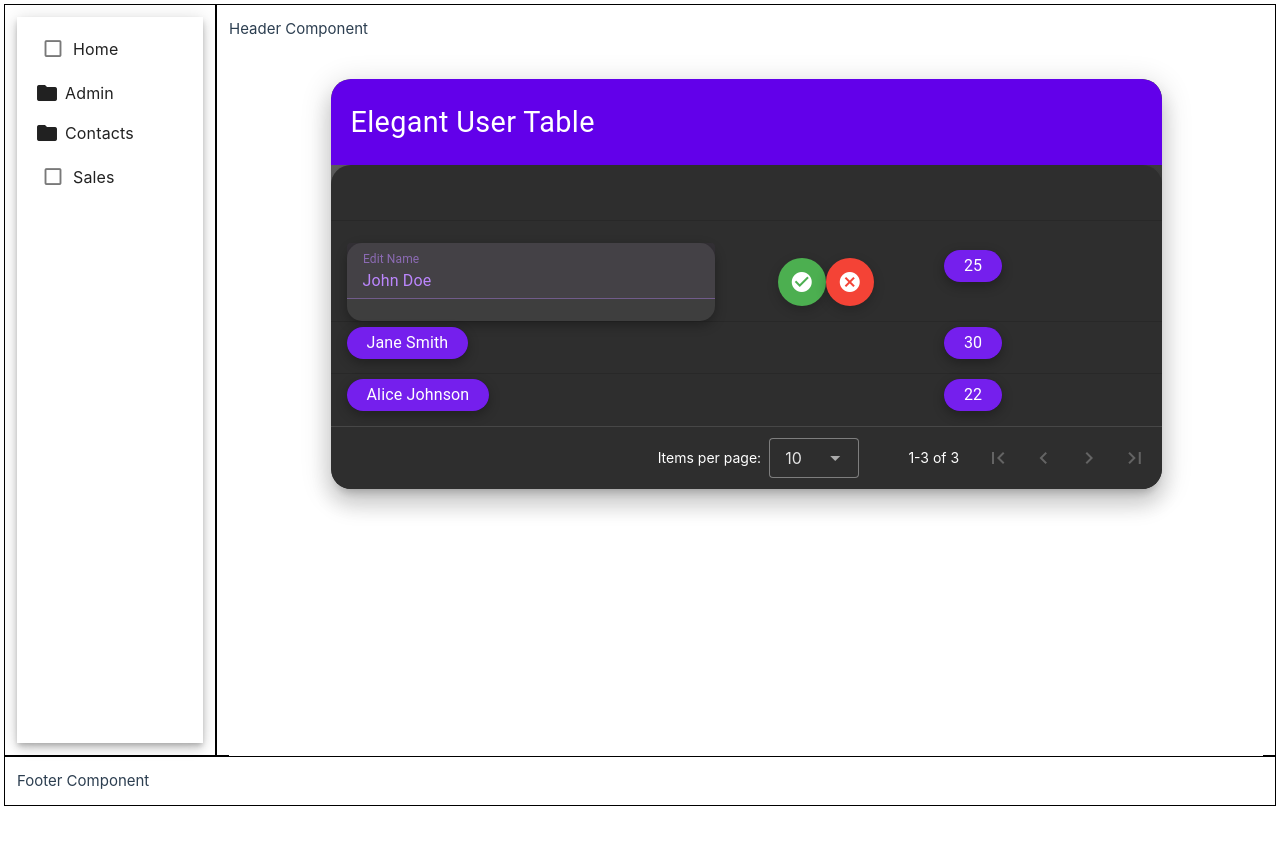
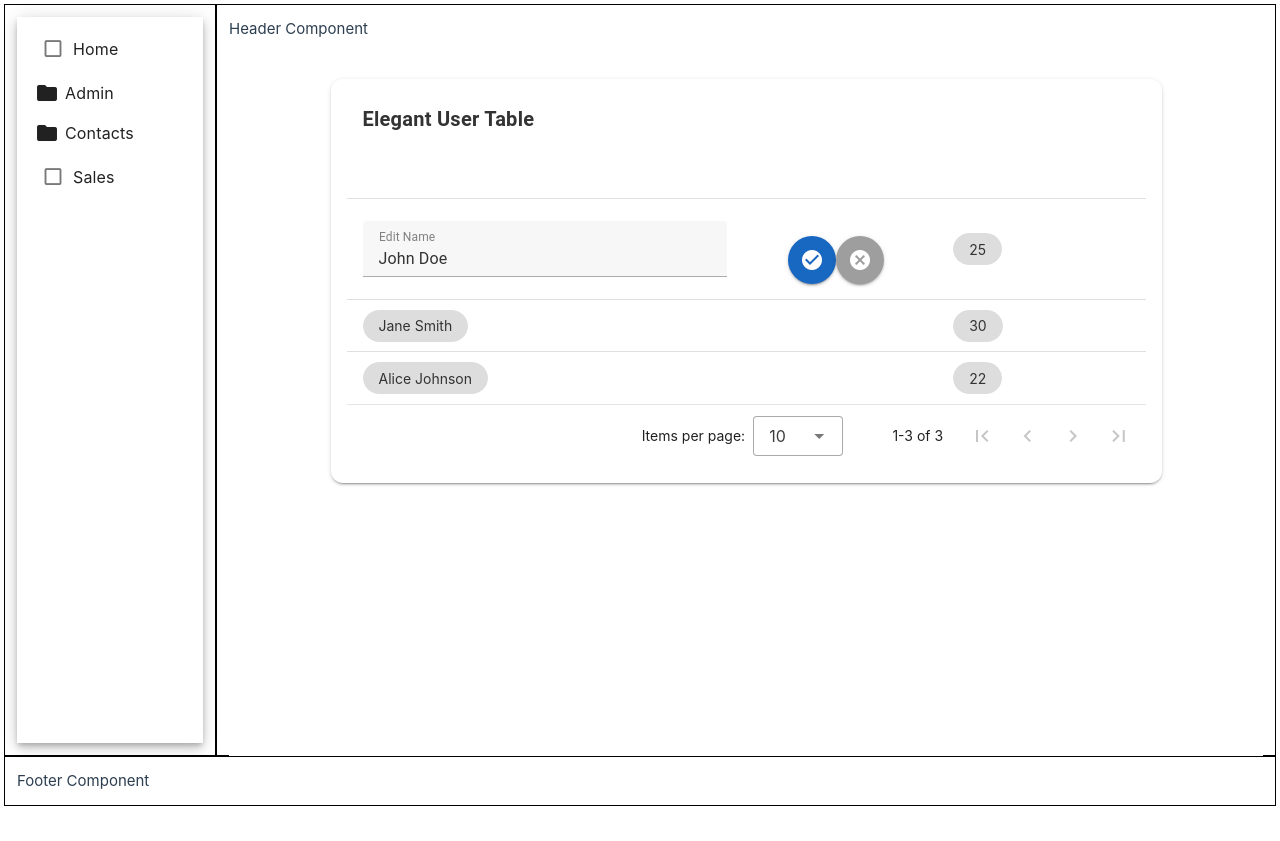
Before and after one commit to zenforall/CRMWithVue, a Vue app: page /customers in a window 1280 px wide. Both pictures are taken after a click on the element "John Doe". Built offline with nearby package versions, Linux system fonts and the light colour scheme.

Commit message:
Design con Chatgpt

```diff
--- a/src/views/CustomersView.vue
+++ b/src/views/CustomersView.vue
@@ -3,24 +3,24 @@
     <v-container>
       <v-row justify="center">
         <v-col cols="12" md="10">
-          <v-card class="elevation-15" style="background: linear-gradient(135deg, #5e5e5e, #2e2e2e); border-radius: 20px;">
-            <v-card-title class="white--text">
-              <span class="headline" style="font-family: 'Roboto', sans-serif;">Elegant User Table</span>
+          <v-card class="elevation-2" style="border-radius: 12px;">
+            <v-card-title class="text-h6" style="font-weight: 600; color: #333;">
+              Elegant User Table
             </v-card-title>
             <v-data-table
               :headers="headers"
               :items="items"
               item-value="id"
-              class="elevation-1"
+              class="elevation-0"
             >
               <!-- Name Column with Editing -->
               <template v-slot:item.name="{ item }">
                 <div v-if="!editingCell || editingCell.rowId !== item.id || editingCell.field !== 'name'">
                   <v-chip
                     label
-                    class="cursor-pointer text-subtitle-1 white--text"
+                    class="cursor-pointer"
                     @click="enableEditing(item.id, 'name', item.name)"
-                    style="background-color: #6200ea; border-radius: 25px; padding: 10px 20px; margin-bottom: 10px; box-shadow: 0px 4px 12px rgba(0, 0, 0, 0.3); transition: 0.3s;"
+                    style="background-color: #f5f5f5; color: #333; border-radius: 25px; padding: 8px 16px; transition: background-color 0.2s ease;"
                   >
                     {{ item.name }}
                   </v-chip>
@@ -34,17 +34,16 @@
                       outlined
                       label="Edit Name"
                       class="text-h6"
-                      :error-messages="nameError"
-                      style="background-color: #3e3e3e; border-radius: 15px; transition: 0.3s;"
+                      style="background-color: #fff; border-radius: 8px;"
                       @focus="focusField = 'name'"
                       @blur="focusField = null"
                     />
                   </v-col>
                   <v-col cols="4" class="d-flex justify-center align-center">
-                    <v-btn icon color="green" @click="confirmEditing(item)" :style="btnStyle('confirm')">
+                    <v-btn icon color="primary" @click="confirmEditing(item)">
                       <v-icon>mdi-check-circle</v-icon>
                     </v-btn>
-                    <v-btn icon color="red" @click="cancelEditing" :style="btnStyle('cancel')">
+                    <v-btn icon color="grey" @click="cancelEditing">
                       <v-icon>mdi-close-circle</v-icon>
                     </v-btn>
                   </v-col>
@@ -56,9 +55,9 @@
                 <div v-if="!editingCell || editingCell.rowId !== item.id || editingCell.field !== 'age'">
                   <v-chip
                     label
-                    class="cursor-pointer text-subtitle-1 white--text"
+                    class="cursor-pointer"
                     @click="enableEditing(item.id, 'age', item.age)"
-                    style="background-color: #6200ea; border-radius: 25px; padding: 10px 20px; margin-bottom: 10px; box-shadow: 0px 4px 12px rgba(0, 0, 0, 0.3); transition: 0.3s;"
+                    style="background-color: #f5f5f5; color: #333; border-radius: 25px; padding: 8px 16px; transition: background-color 0.2s ease;"
                   >
                     {{ item.age }}
                   </v-chip>
@@ -73,17 +72,16 @@
                       label="Edit Age"
                       type="number"
                       class="text-h6"
-                      :error-messages="ageError"
-                      style="background-color: #3e3e3e; border-radius: 15px; transition: 0.3s;"
+                      style="background-color: #fff; border-radius: 8px;"
                       @focus="focusField = 'age'"
                       @blur="focusField = null"
                     />
                   </v-col>
                   <v-col cols="4" class="d-flex justify-center align-center">
-                    <v-btn icon color="green" @click="confirmEditing(item)" :style="btnStyle('confirm')">
+                    <v-btn icon color="primary" @click="confirmEditing(item)">
                       <v-icon>mdi-check-circle</v-icon>
                     </v-btn>
-                    <v-btn icon color="red" @click="cancelEditing" :style="btnStyle('cancel')">
+                    <v-btn icon color="grey" @click="cancelEditing">
                       <v-icon>mdi-close-circle</v-icon>
                     </v-btn>
                   </v-col>
@@ -107,7 +105,7 @@ interface Item {
 }
 
 export default defineComponent({
-  name: 'SophisticatedEditableTable',
+  name: 'CleanElegantEditableTable',
   setup() {
     const headers = ref([
       { text: 'Name', value: 'name' },
@@ -123,17 +121,11 @@ export default defineComponent({
     const editingCell = ref<{ rowId: number; field: keyof Item; value: any } | null>(null);
     const focusField = ref<string | null>(null); // Store which field is being focused
 
-    const nameError = ref<string | null>(null);
-    const ageError = ref<string | null>(null);
-
     const enableEditing = (rowId: number, field: keyof Item, value: any) => {
       editingCell.value = { rowId, field, value };
-      if (field === 'name') nameError.value = null;
-      if (field === 'age') ageError.value = null;
     };
 
     const confirmEditing = (item: Item) => {
-      if (validateInput()) {
       if (editingCell.value) {
         const { rowId, field, value } = editingCell.value;
         const itemToUpdate = items.value.find((i) => i.id === rowId);
@@ -142,45 +134,10 @@ export default defineComponent({
         }
         editingCell.value = null;
       }
-      }
     };
 
     const cancelEditing = () => {
       editingCell.value = null;
-    };
-
-    const validateInput = (): boolean => {
-      if (editingCell.value) {
-        const { field, value } = editingCell.value;
-        if (field === 'name' && (!value || value.length < 3)) {
-          nameError.value = 'Name must be at least 3 characters.';
-          return false;
-        }
-        if (field === 'age' && (isNaN(value) || value < 18 || value > 100)) {
-          ageError.value = 'Age must be a number between 18 and 100.';
-          return false;
-        }
-      }
-      return true;
-    };
-
-    // Style dynamically based on the button action (confirm/cancel)
-    const btnStyle = (type: string) => {
-      if (type === 'confirm') {
-        return {
-          backgroundColor: '#4caf50',
-          borderRadius: '50%',
-          transition: '0.3s',
-          boxShadow: '0px 4px 12px rgba(0, 0, 0, 0.2)',
-        };
-      } else {
-        return {
-          backgroundColor: '#f44336',
-          borderRadius: '50%',
-          transition: '0.3s',
-          boxShadow: '0px 4px 12px rgba(0, 0, 0, 0.2)',
-        };
-      }
     };
 
     return {
@@ -190,10 +147,7 @@ export default defineComponent({
       enableEditing,
       confirmEditing,
       cancelEditing,
-      nameError,
-      ageError,
       focusField,
-      btnStyle,
     };
   },
 });
@@ -202,56 +156,42 @@ export default defineComponent({
 <style scoped>
 .v-chip {
   cursor: pointer;
-  box-shadow: 0px 4px 12px rgba(0, 0, 0, 0.3);
-  transition: transform 0.3s ease-in-out;
+  transition: background-color 0.2s ease;
 }
 
 .v-chip:hover {
-  transform: scale(1.1);
+  background-color: #e0e0e0;
 }
 
 .v-btn.icon {
-  width: 40px;
-  height: 40px;
+  width: 36px;
+  height: 36px;
   border-radius: 50%;
+  padding: 0;
 }
 
 .v-btn.icon:hover {
-  transform: scale(1.1);
-  background-color: #6200ea;
+  background-color: #e0e0e0;
 }
 
 .v-text-field {
-  background-color: #3e3e3e;
-  border-radius: 15px;
-  box-shadow: 0px 4px 12px rgba(0, 0, 0, 0.3);
-}
-
-.v-text-field:focus {
-  box-shadow: 0px 0px 15px rgba(98, 0, 234, 0.7);
+  background-color: #fff;
+  border-radius: 8px;
 }
 
 .v-card {
-  border-radius: 20px;
-  box-shadow: 0px 6px 20px rgba(0, 0, 0, 0.3);
+  border-radius: 12px;
+  padding: 16px;
 }
 
 .v-card-title {
-  background-color: #6200ea;
-  color: white;
+  font-size: 1.25rem;
   font-weight: 600;
-  padding: 20px;
-  font-size: 1.8rem;
-  border-radius: 20px 20px 0 0;
+  color: #333;
 }
 
 .v-data-table {
-  background-color: #2e2e2e;
-  color: white;
-}
-
-.v-btn.icon:hover {
-  background-color: #bb86fc;
+  background-color: transparent;
 }
 
 .v-btn {
@@ -263,6 +203,6 @@ export default defineComponent({
 }
 
 .text-h6 {
-  color: #bb86fc;
+  color: #333;
 }
 </style>
```
Lines whose indentation alone changed are shown as unchanged.
